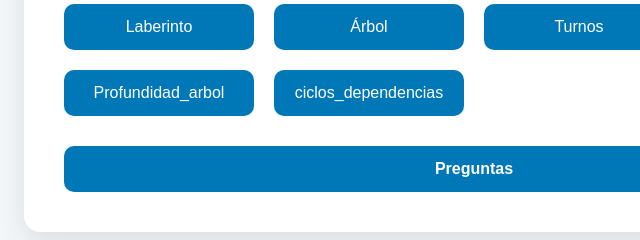
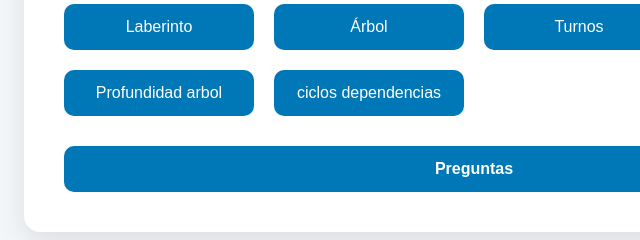
Before and after one commit to JulianBrinez/JulianBrinez.github.io, a plain HTML site: page index.html in a window 1280 px wide. Shown: the part 285-525 px from the top of the page, 166-806 px from the left. Drawn offline with Linux system fonts and the light colour scheme.

Commit message:
Update index.html

```diff
--- a/index.html
+++ b/index.html
@@ -89,8 +89,8 @@
       <button class="button" onclick="window.location.href='arbol.html'">Árbol</button>
       <button class="button" onclick="window.location.href='turnos.html'">Turnos</button>
       <button class="button" onclick="window.location.href='historial.html'">Historial</button>
-      <button class="button" onclick="window.location.href='index.html'">Profundidad_arbol</button>
-      <button class="button" onclick="window.location.href='ciclos_dependencia.html'">ciclos_dependencias</button>
+      <button class="button" onclick="window.location.href='index.html'">Profundidad arbol</button>
+      <button class="button" onclick="window.location.href='ciclos_dependencia.html'">ciclos dependencias</button>
     </div>
 
     <button class="button bottom-button" onclick="window.location.href='preguntas.html'">Preguntas</button>
```
